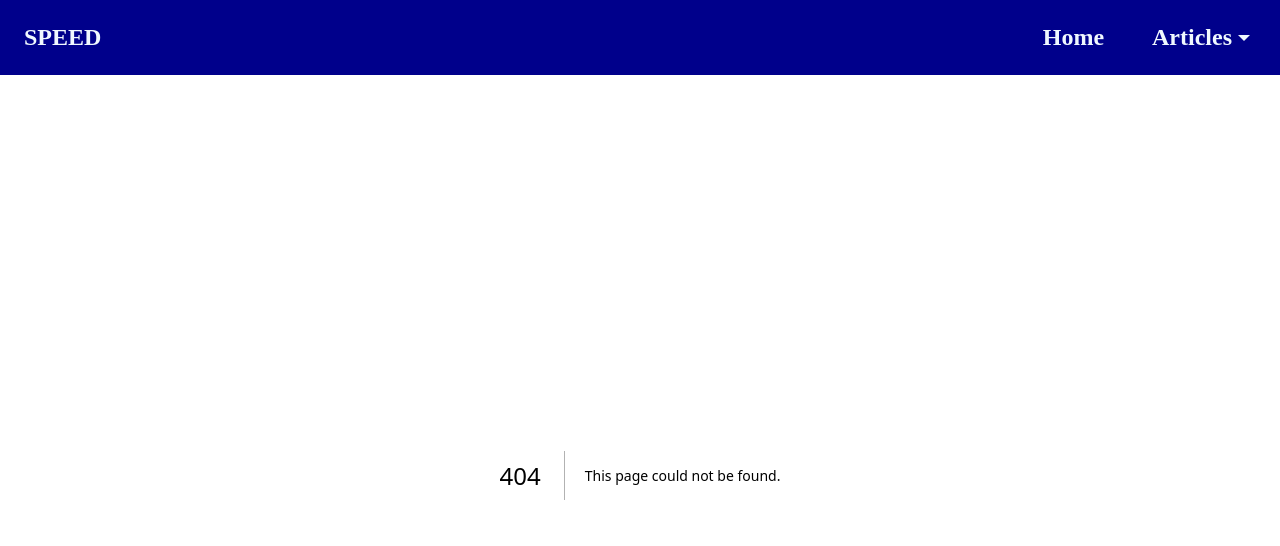
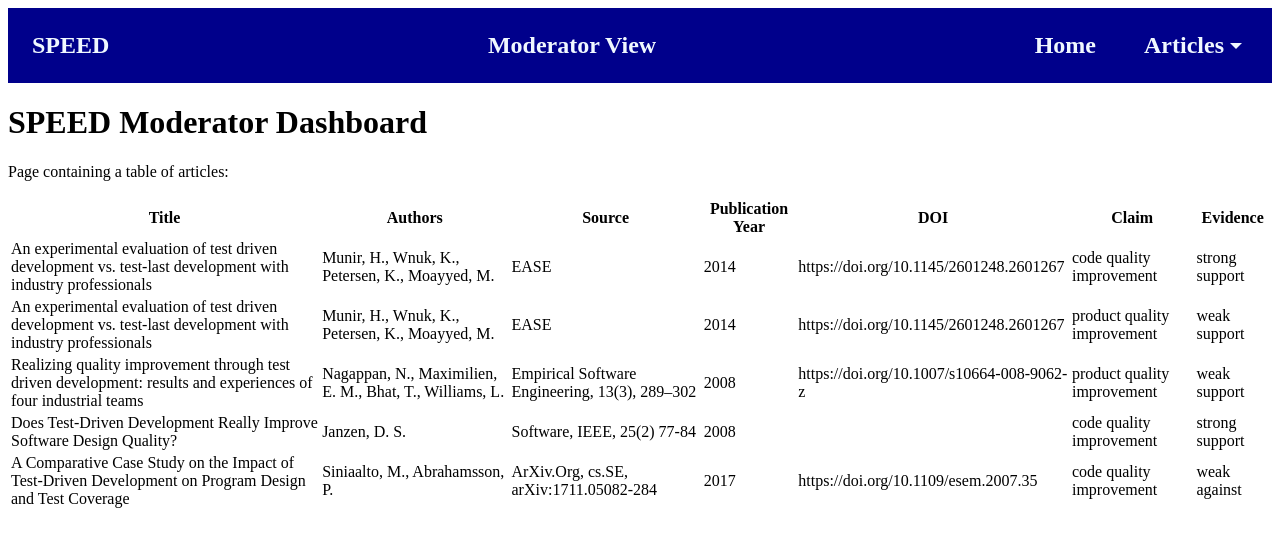
Before and after one commit to leo-r-jia/SPEED, a Next.js app in the folder frontend/: page /articles/moderator in a window 1280 px wide. Before the commit this address had no page. Shown: the top 546 px of the page. Built offline with nearby package versions, Linux system fonts and the light colour scheme.

Commit message:
Moderator view
implemented a button and separate page for the moderator dashboard. Currently its just the same as the user view.

```diff
--- a/frontend/src/components/PopulatedNavBar.tsx
+++ b/frontend/src/components/PopulatedNavBar.tsx
@@ -15,6 +15,12 @@ const PopulatedNavBar = () => {
         <NavBar>
 
             <NavItem>SPEED</NavItem>
+
+            <NavItem route="/articles/moderator" end>
+
+                Moderator View
+
+            </NavItem>
 
             <NavItem route="/" end>
 
--- /dev/null
+++ b/frontend/src/components/table/ModeratorSortableTable.tsx
@@ -0,0 +1,30 @@
+// src/components/table/ModeratorSortableTable.tsx
+import React from "react";
+
+interface ModeratorSortableTableProps {
+    headers: { key: string; label: string }[];
+    data: any[];
+}
+
+const ModeratorSortableTable: React.FC<ModeratorSortableTableProps> = ({ headers, data }) => (
+    <table>
+        <thead>
+            <tr>
+                {headers.map((header) => (
+                    <th key={header.key}>{header.label}</th>
+                ))}
+            </tr>
+        </thead>
+        <tbody>
+            {data.map((row, i) => (
+                <tr key={i}>
+                    {headers.map((header) => (
+                        <td key={header.key}>{row[header.key]}</td>
+                    ))}
+                </tr>
+            ))}
+        </tbody>
+    </table>
+);
+
+export default ModeratorSortableTable;
--- /dev/null
+++ b/frontend/src/pages/articles/moderator.tsx
@@ -0,0 +1,62 @@
+import { GetStaticProps, NextPage } from "next";
+import data from "../../utils/dummydata.json";
+import ModeratorSortableTable from "../../components/table/ModeratorSortableTable";
+
+interface ArticlesInterface {
+    id: string;
+    title: string;
+    authors: string;
+    source: string;
+    pubyear: string;
+    doi: string;
+    claim: string;
+    evidence: string;
+}
+
+type ArticlesProps = {
+    articles: ArticlesInterface[];
+};
+
+const Articles: NextPage<ArticlesProps> = ({ articles }) => {
+    const headers: { key: keyof ArticlesInterface; label: string }[] = [
+        { key: "title", label: "Title" },
+        { key: "authors", label: "Authors" },
+        { key: "source", label: "Source" },
+        { key: "pubyear", label: "Publication Year" },
+        { key: "doi", label: "DOI" },
+        { key: "claim", label: "Claim" },
+        { key: "evidence", label: "Evidence" },
+    ];
+
+    return (
+        <div className="container">
+            <h1>SPEED Moderator Dashboard</h1>
+            <p>Page containing a table of articles:</p>
+            <ModeratorSortableTable headers={headers} data={articles} />
+        </div>
+    );
+};
+
+export const getStaticProps: GetStaticProps<ArticlesProps> = async (_) => {
+
+    // Map the data to ensure all articles have consistent property names
+
+    const articles = data.articles.map((article) => ({
+        id: article.id ?? article._id,
+        title: article.title,
+        authors: article.authors,
+        source: article.source,
+        pubyear: article.pubyear,
+        doi: article.doi,
+        claim: article.claim,
+        evidence: article.evidence,
+    }));
+
+    return {
+        props: {
+            articles,
+        },
+    };
+};
+
+export default Articles;
```
